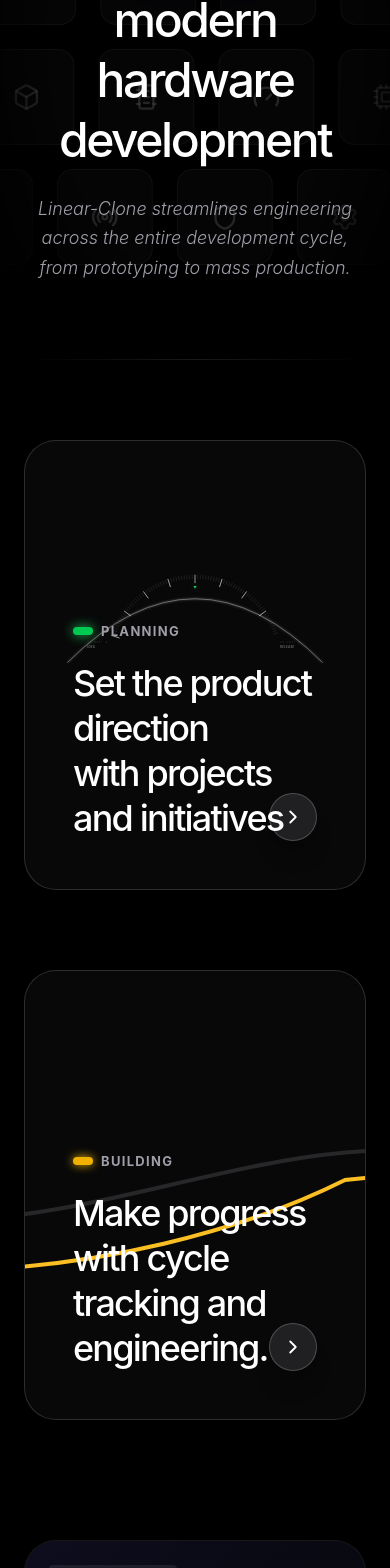
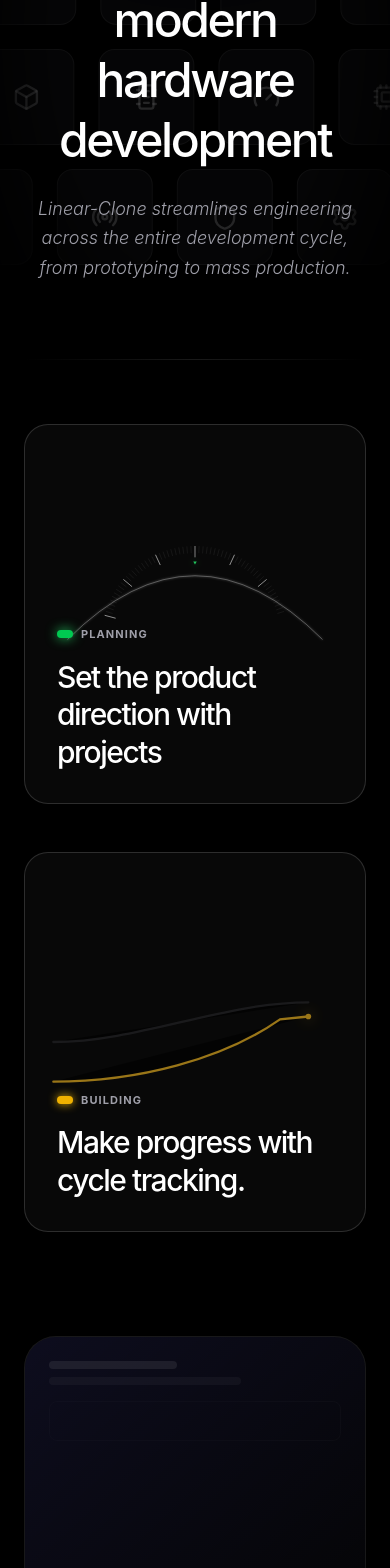
Before and after one commit to Sathwikacharya777/Linear-clone, a Next.js app: page /product in a window 390 px wide. Shown: the part 419-1987 px from the top of the page. Built offline with nearby package versions, Linux system fonts and the light colour scheme.

Commit message:
responsive

```diff
--- a/app/components/Footer.tsx
+++ b/app/components/Footer.tsx
@@ -83,7 +83,7 @@
         {/* Bottom Line */}
         <div className="mt-24 pt-8 border-t border-white/[0.03] flex flex-col md:flex-row justify-between items-center gap-4">
           <p className="text-[11px] text-zinc-600 font-medium uppercase tracking-widest">
-            © 2026 Linear-Clone Circuits Inc. All rights reserved.
+            © 2026 Linear-Clone Inc. All rights reserved.
           </p>
           <div className="flex items-center gap-6">
             <div className="w-2 h-2 rounded-full bg-green-500/50 shadow-[0_0_8px_rgba(34,197,94,0.4)]" />
--- a/app/components/ProductPlanning.tsx
+++ b/app/components/ProductPlanning.tsx
@@ -4,17 +4,17 @@
 
 export default function ProductPlanning() {
   return (
-    <section className="w-full bg-black py-10">
+    <section className="w-full bg-black py-6 md:py-10">
       <div className="max-w-[1200px] mx-auto px-6">
+        <div className="relative group w-full min-h-[380px] md:h-[450px] bg-[#080808] border border-white/15 rounded-[24px] md:rounded-[32px] overflow-hidden p-8 md:p-12 flex flex-col justify-end">
 
-        {/* THE PLANNING CARD */}
-        <div className="relative group w-full h-[450px] bg-[#080808] border border-white/15 rounded-[32px] overflow-hidden p-12 flex flex-col justify-end">
-
-          {/* 1. Background Visual: BRIGHT WHITE DIAL */}
-          <div className="absolute top-[-10%] left-0 w-full h-full flex justify-center pointer-events-none">
-            <svg width="1200" height="600" viewBox="0 0 1200 600" fill="none" className="w-full h-full overflow-visible">
-
-              {/* SVG Filter for Glow Effect */}
+          {/* Background Visual: BRIGHT WHITE DIAL */}
+          <div className="absolute top-0 left-0 w-full h-full flex justify-center pointer-events-none overflow-hidden">
+            <svg
+              viewBox="0 0 1200 600"
+              fill="none"
+              className="w-[150%] md:w-full h-auto mt-[-10%] md:mt-[-5%] transition-all"
+            >
               <defs>
                 <filter id="glow" x="-20%" y="-20%" width="140%" height="140%">
                   <feGaussianBlur stdDeviation="3" result="blur" />
@@ -22,73 +22,61 @@
                 </filter>
               </defs>
 
-              {/* Main Arc - Thicker and Brighter */}
+              {/* Main Arc */}
               <motion.path
                 d="M 150 450 Q 600 0 1050 450"
                 stroke="white"
-                strokeOpacity="0.6"
+                strokeOpacity="0.5"
                 strokeWidth="2"
                 filter="url(#glow)"
-                fill="none"
                 initial={{ pathLength: 0 }}
                 whileInView={{ pathLength: 1 }}
                 transition={{ duration: 1.5, ease: "easeOut" }}
               />
 
-              {/* Ticks along the arc - Brightened */}
-              {[...Array(80)].map((_, i) => {
-                const angle = (i - 40) * 1.8; // Adjusted spread
+              {/* Ticks */}
+              {[...Array(60)].map((_, i) => {
+                const angle = (i - 30) * 2.5;
                 const isProminent = i % 10 === 0;
                 return (
                   <line
                     key={i}
-                    x1="600" y1="140"
-                    x2="600" y2={isProminent ? "170" : "155"}
+                    x1="600" y1="120"
+                    x2="600" y2={isProminent ? "160" : "145"}
                     stroke="white"
-                    strokeOpacity={isProminent ? "0.8" : "0.3"}
+                    strokeOpacity={isProminent ? "0.7" : "0.2"}
                     strokeWidth={isProminent ? "2.5" : "1"}
                     transform={`rotate(${angle}, 600, 450)`}
                   />
                 );
               })}
 
-              {/* Center Green Indicator - Glowing */}
-              <motion.g
-                initial={{ opacity: 0, y: -20 }}
-                whileInView={{ opacity: 1, y: 0 }}
-                transition={{ delay: 0.5 }}
-              >
-                {/* Green Glow */}
-                <circle cx="600" cy="185" r="8" fill="#22c55e" className="opacity-20 blur-md" />
-                {/* Triangle Pointer */}
-                <path d="M 594 180 L 600 190 L 606 180 Z" fill="#22c55e" />
+              {/* Glowing Indicator */}
+              <motion.g initial={{ opacity: 0 }} whileInView={{ opacity: 1 }} transition={{ delay: 0.5 }}>
+                <circle cx="600" cy="180" r="8" fill="#22c55e" className="opacity-20 blur-md" />
+                <path d="M 594 175 L 600 185 L 606 175 Z" fill="#22c55e" />
               </motion.g>
 
-              {/* Latitude/Longitude Style Text Labels */}
-              <text x="220" y="380" fill="white" fillOpacity="0.2" fontSize="9" className="font-mono tracking-[0.3em]">14.035° E</text>
-              <text x="220" y="400" fill="white" fillOpacity="0.4" fontSize="10" className="uppercase font-bold tracking-widest italic">Idea</text>
-
-              <text x="900" y="380" fill="white" fillOpacity="0.2" fontSize="9" className="font-mono tracking-[0.3em]">43.201° N</text>
-              <text x="900" y="400" fill="white" fillOpacity="0.4" fontSize="10" className="uppercase font-bold tracking-widest italic">Release</text>
+              {/* Responsive Labels */}
+              <text x="250" y="380" fill="white" fillOpacity="0.3" fontSize="12" className="hidden md:block font-mono">Idea</text>
+              <text x="900" y="380" fill="white" fillOpacity="0.3" fontSize="12" className="hidden md:block font-mono">Release</text>
             </svg>
           </div>
 
-          {/* 2. Content Area: Aligned Left with Logo */}
-          <div className="relative z-10 space-y-5">
+          {/* Content Area */}
+          <div className="relative z-10 space-y-4 md:space-y-5">
             <div className="flex items-center gap-2">
-              <div className="w-5 h-2 bg-green-500 rounded-full shadow-[0_0_12px_#22c55e]" />
-              <span className="text-[13px] text-zinc-400 font-bold uppercase tracking-widest">Planning</span>
+              <div className="w-4 md:w-5 h-2 bg-green-500 rounded-full shadow-[0_0_12px_#22c55e]" />
+              <span className="text-[11px] md:text-[13px] text-zinc-400 font-bold uppercase tracking-widest">Planning</span>
             </div>
-            <h3 className="text-4xl md:text-5xl font-medium tracking-tighter text-white leading-tight">
-              Set the product direction <br /> with projects and initiatives
+            <h3 className="text-3xl md:text-5xl font-medium tracking-tighter text-white leading-tight">
+              Set the product direction <br className="hidden md:block" /> with projects
             </h3>
           </div>
 
-          {/* 3. Action Button */}
-          <button className="absolute bottom-12 right-12 w-12 h-12 bg-zinc-800/80 border border-white/20 rounded-full flex items-center justify-center text-white hover:bg-white hover:text-black transition-all duration-300 shadow-xl group">
-            <ChevronRight size={22} className="group-hover:translate-x-0.5 transition-transform" />
-          </button>
-
+          {/* <button className="absolute bottom-8 right-8 md:bottom-12 md:right-12 w-10 h-10 md:w-12 md:h-12 bg-zinc-800 border border-white/20 rounded-full flex items-center justify-center text-white hover:bg-white hover:text-black transition-all">
+            <ChevronRight size={20} />
+          </button> */}
         </div>
       </div>
     </section>
--- a/app/components/ProductProgress.tsx
+++ b/app/components/ProductProgress.tsx
@@ -4,80 +4,61 @@
 
 export default function ProductProgress() {
   return (
-    <section className="w-full py-10 bg-black">
-      {/* Container aligned exactly with Navbar Logo */}
+    <section className="w-full py-6 md:py-10 bg-black">
       <div className="max-w-[1200px] mx-auto px-6">
+        <div className="relative group w-full min-h-[380px] md:h-[450px] bg-[#080808] border border-white/15 rounded-[24px] md:rounded-[32px] overflow-hidden p-8 md:p-12 flex flex-col justify-end">
 
-        {/* THE PROGRESS CARD */}
-        <div className="relative group w-full h-[450px] bg-[#080808] border border-white/15 rounded-[32px] overflow-hidden p-12 flex flex-col justify-end">
-
-          {/* 1. Background Visual: The Animated SVG Graph (Brightened) */}
-          <div className="absolute inset-0 flex items-center justify-center lg:justify-end lg:pr-20 pointer-events-none">
-            <svg width="600" height="250" viewBox="0 0 600 250" fill="none" className="overflow-visible">
-
-              {/* Gray Target Line (Brighter) */}
+          {/* Background Visual: Animated Graph */}
+          <div className="absolute inset-0 flex items-center justify-center lg:justify-end pointer-events-none overflow-hidden">
+            <svg
+              viewBox="0 0 600 300"
+              className="w-[120%] md:w-[60%] lg:w-[50%] h-auto opacity-60 lg:opacity-100 transition-all lg:mr-10"
+            >
+              {/* Gray Target Line */}
               <motion.path
                 d="M 50 150 C 200 150, 350 80, 500 80"
                 stroke="#27272a"
                 strokeWidth="4"
                 strokeLinecap="round"
-                initial={{ pathLength: 0, opacity: 0 }}
-                whileInView={{ pathLength: 1, opacity: 1 }}
-                transition={{ duration: 2, ease: "easeInOut" }}
-              />
-              <motion.circle
-                cx="500" cy="80" r="5" fill="#27272a"
-                initial={{ opacity: 0 }} whileInView={{ opacity: 1 }} transition={{ delay: 1.5 }}
+                initial={{ pathLength: 0 }}
+                whileInView={{ pathLength: 1 }}
+                transition={{ duration: 2 }}
               />
 
-              {/* Yellow Progress Line (Glow Effect) */}
+              {/* Yellow Progress Line */}
               <motion.path
-                d="M 50 200 C 200 200, 350 160, 450 110 L 500 105"
+                d="M 50 220 C 200 220, 350 180, 450 110 L 500 105"
                 stroke="#fbbf24"
                 strokeWidth="4"
                 strokeLinecap="round"
-                initial={{ pathLength: 0, opacity: 0 }}
-                whileInView={{ pathLength: 1, opacity: 1 }}
-                transition={{ duration: 1.8, ease: "easeInOut", delay: 0.2 }}
+                initial={{ pathLength: 0 }}
+                whileInView={{ pathLength: 1 }}
+                transition={{ duration: 1.8, delay: 0.2 }}
               />
 
               {/* Glowing Yellow Dot */}
-              <motion.g
-                initial={{ opacity: 0, scale: 0 }}
-                whileInView={{ opacity: 1, scale: 1 }}
-                transition={{ delay: 1.5, type: "spring" }}
-              >
-                <circle cx="500" cy="105" r="12" fill="#fbbf24" className="opacity-20 blur-md" />
-                <circle cx="500" cy="105" r="6" fill="#fbbf24" />
+              <motion.g initial={{ opacity: 0, scale: 0 }} whileInView={{ opacity: 1, scale: 1 }} transition={{ delay: 1.5 }}>
+                <circle cx="500" cy="105" r="10" fill="#fbbf24" className="opacity-20 blur-md" />
+                <circle cx="500" cy="105" r="5" fill="#fbbf24" />
               </motion.g>
-
-              {/* Gradient definition for smooth fade */}
-              <defs>
-                <linearGradient id="lineGrad" x1="0%" y1="0%" x2="100%" y2="0%">
-                  <stop offset="0%" stopColor="#fbbf24" stopOpacity="0" />
-                  <stop offset="100%" stopColor="#fbbf24" stopOpacity="1" />
-                </linearGradient>
-              </defs>
             </svg>
           </div>
 
-          {/* 2. Content: Perfectly Aligned to the 1200px Left Margin */}
-          <div className="relative z-10 space-y-5">
+          {/* Content Area */}
+          <div className="relative z-10 space-y-4 md:space-y-5">
             <div className="flex items-center gap-2">
-              <div className="w-5 h-2 bg-yellow-500 rounded-full shadow-[0_0_10px_#eab308]" />
-              <span className="text-[13px] text-zinc-400 font-bold uppercase tracking-widest">Building</span>
+              <div className="w-4 md:w-5 h-2 bg-yellow-500 rounded-full shadow-[0_0_10px_#eab308]" />
+              <span className="text-[11px] md:text-[13px] text-zinc-400 font-bold uppercase tracking-widest">Building</span>
             </div>
-            <h3 className="text-4xl md:text-5xl font-medium tracking-tighter text-white leading-tight">
-              Make progress with cycle <br /> tracking and engineering.
+            <h3 className="text-3xl md:text-5xl font-medium tracking-tighter text-white leading-tight">
+              Make progress with cycle <br className="hidden md:block" /> tracking.
             </h3>
           </div>
 
-          {/* 3. Action Button (Bottom Right) */}
-          <button className="absolute bottom-12 right-12 w-12 h-12 bg-zinc-800/80 border border-white/20 rounded-full flex items-center justify-center text-white hover:bg-white hover:text-black transition-all duration-300 shadow-xl group">
-            <ChevronRight size={22} className="group-hover:translate-x-0.5 transition-transform" />
-          </button>
+          {/* <button className="absolute bottom-8 right-8 md:bottom-12 md:right-12 w-10 h-10 md:w-12 md:h-12 bg-zinc-800 border border-white/20 rounded-full flex items-center justify-center text-white hover:bg-white hover:text-black transition-all">
+            <ChevronRight size={20} />
+          </button> */}
         </div>
-
       </div>
     </section>
   );
```
